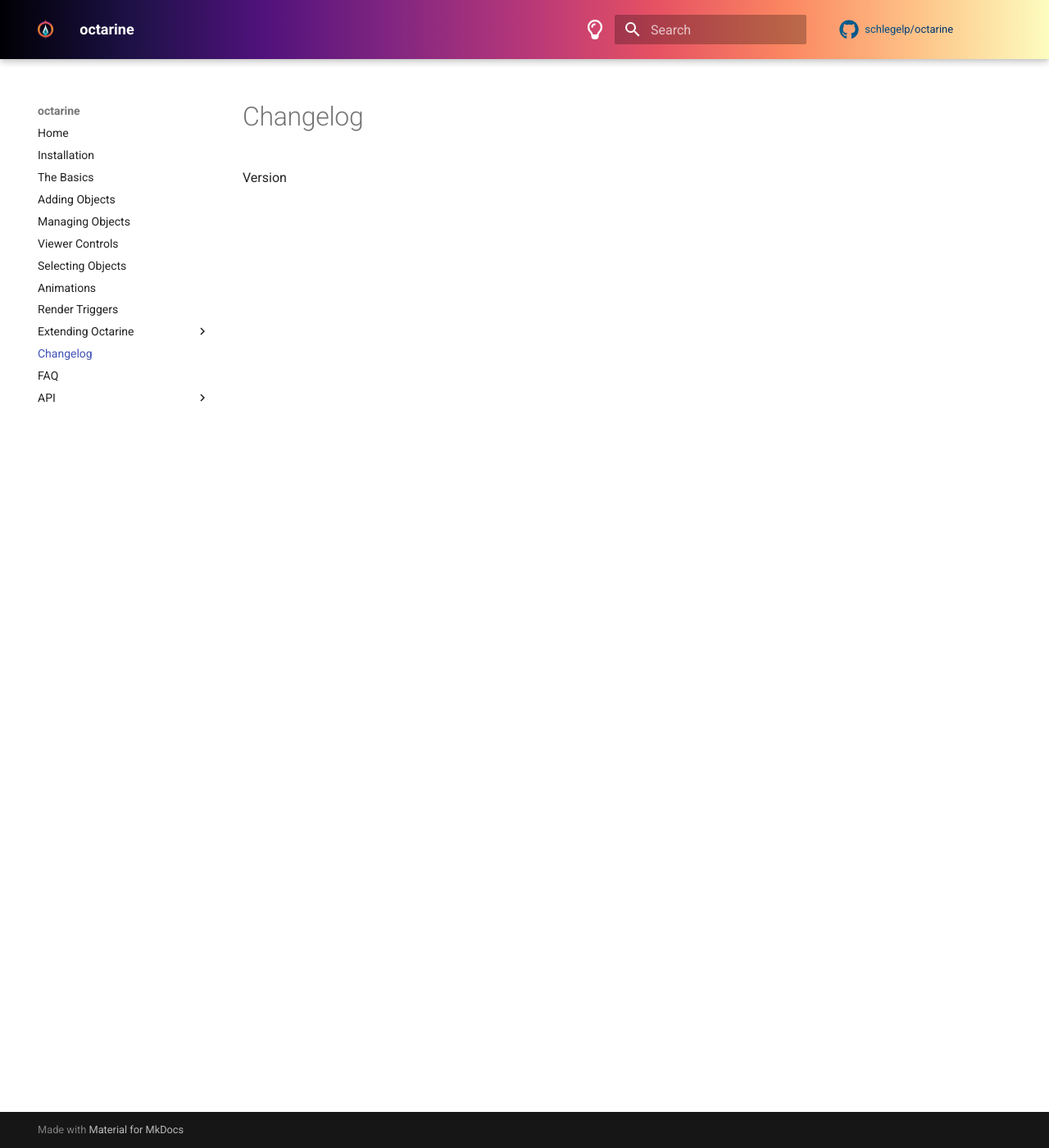
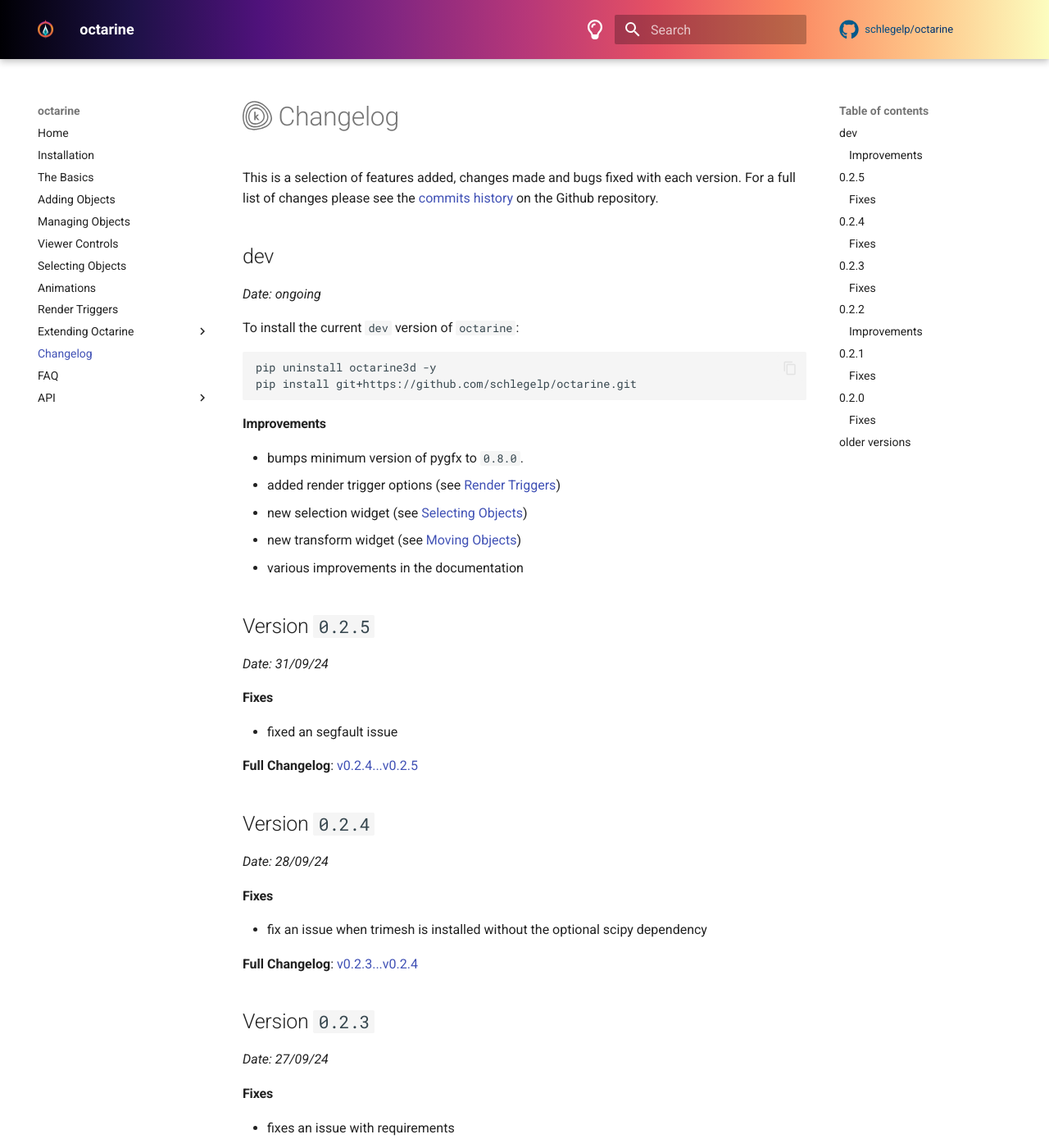
Before and after one commit to schlegelp/octarine, an MkDocs documentation site: the page built from docs/changelog.md, in a window 1280 px wide and 1400 px high. Shown: the whole window at 82% size. Built offline with MkDocs 1.6.1 and Material for MkDocs 9.7.7, drawn with Linux system fonts in a browser that asks for light colours; plug-ins that fetch from the network failed and are left out; comment, search, counter and statistics services are not loaded; some of the changed text lies outside the part shown.

Commit message:
docs: update changelog

````diff
--- a/docs/changelog.md
+++ b/docs/changelog.md
@@ -1 +1,75 @@
-Version
+# :simple-keepachangelog: Changelog
+
+This is a selection of features added, changes made and bugs fixed with each version.
+For a full list of changes please see the [commits history](https://github.com/schlegelp/octarine/commits/main)
+on the Github repository.
+
+## dev
+_Date: ongoing_
+
+To install the current `dev` version of `octarine`:
+
+```shell
+pip uninstall octarine3d -y
+pip install git+https://github.com/schlegelp/octarine.git
+```
+
+#### Improvements
+- bumps minimum version of pygfx to `0.8.0`.
+- added render trigger options (see [Render Triggers](triggers.md))
+- new selection widget (see [Selecting Objects](selections.md))
+- new transform widget (see [Moving Objects](manage.md#moving-objects-interactively))
+- various improvements in the documentation
+
+## Version `0.2.5` { data-toc-label="0.2.5" }
+_Date: 31/09/24_
+
+#### Fixes
+- fixed an segfault issue
+
+**Full Changelog**: [v0.2.4...v0.2.5](https://github.com/schlegelp/octarine/compare/v0.2.4...v0.2.5)
+
+## Version `0.2.4` { data-toc-label="0.2.4" }
+_Date: 28/09/24_
+
+#### Fixes
+- fix an issue when trimesh is installed without the optional scipy dependency
+
+**Full Changelog**: [v0.2.3...v0.2.4](https://github.com/schlegelp/octarine/compare/v0.2.3...v0.2.4)
+
+## Version `0.2.3` { data-toc-label="0.2.3" }
+_Date: 27/09/24_
+
+#### Fixes
+- fixes an issue with requirements
+
+**Full Changelog**: [v0.2.2...v0.2.3](https://github.com/schlegelp/octarine/compare/v0.2.2...v0.2.3)
+
+## Version `0.2.2` { data-toc-label="0.2.2" }
+_Date: 27/09/24_
+
+#### Improvements
+- existing viewers are tracked in `octarine.viewers`
+- allow using matplotlib-style line patterns (`-`, `--`, etc.)
+
+**Full Changelog**: [v0.2.1...v0.2.2](https://github.com/schlegelp/octarine/compare/v0.2.1...v0.2.2)
+
+## Version `0.2.1` { data-toc-label="0.2.1" }
+_Date: 19/09/24_
+
+#### Fixes
+- fixes an issue with `importlib-metadata` dependency
+
+**Full Changelog**: [v0.2.0...v0.2.1](https://github.com/schlegelp/octarine/compare/v0.2.0...v0.2.1)
+
+## Version `0.2.0` { data-toc-label="0.2.0" }
+_Date: 19/09/24_
+
+#### Fixes
+- fixes an issue with `importlib-metadata` dependency
+
+**Full Changelog**: [v0.1.4...v0.2.0](https://github.com/schlegelp/octarine/compare/v0.1.4...v0.2.0)
+
+## Version <`0.2.0` { data-toc-label="older versions" }
+
+For earlier versions, please see the [commit history](https://github.com/schlegelp/octarine/commits/main/).
````
